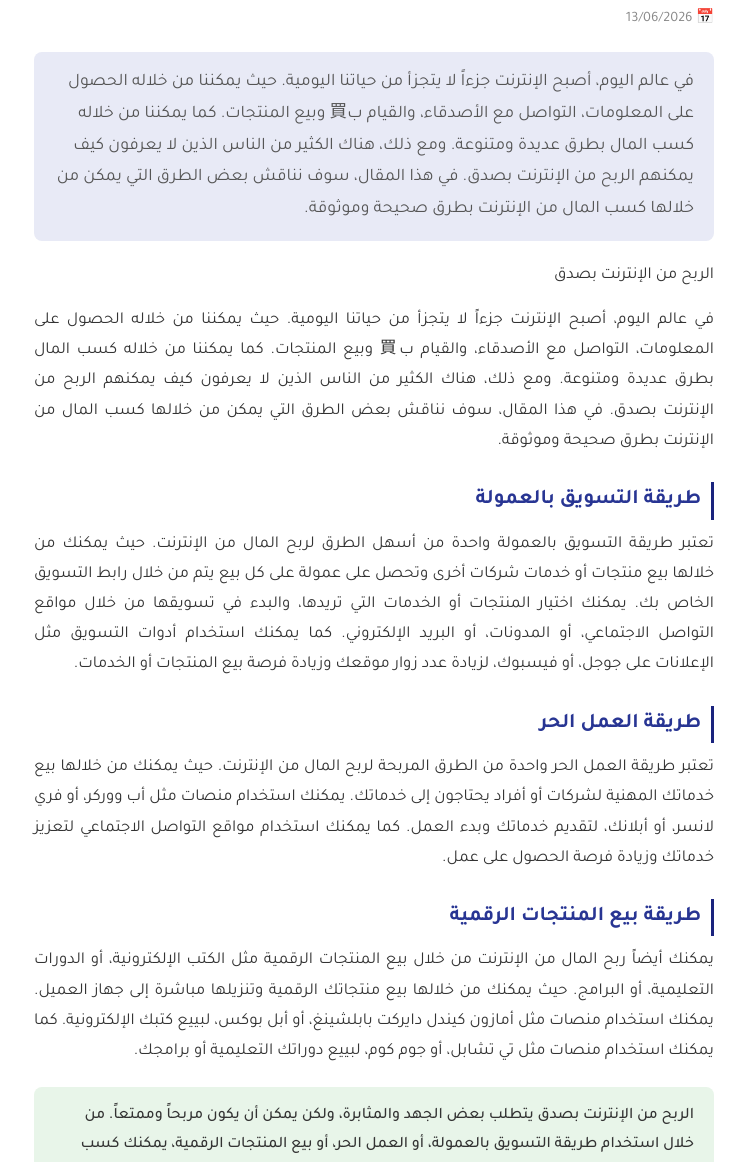
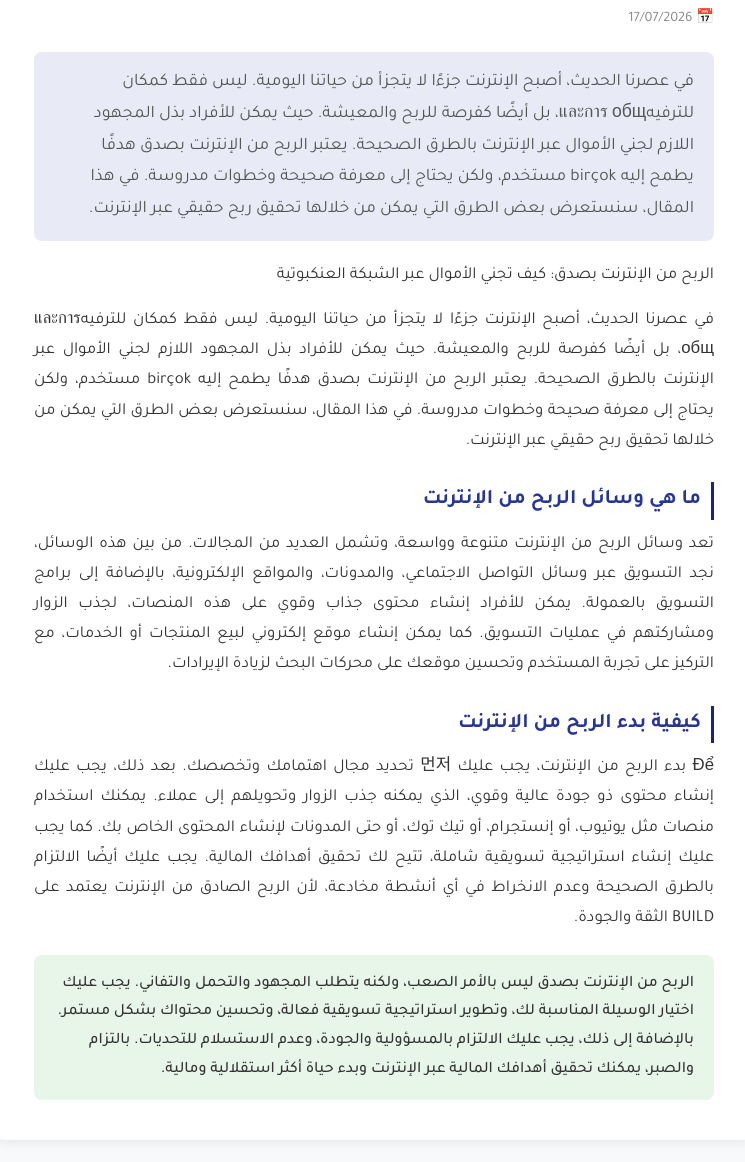
Before and after one commit to bilalakon40/ai-blog-agent, a plain HTML site: page الربح-من-الإنترنت-بصدق.html in a window 1280 px wide. Shown: the part 347-1509 px from the top of the page, without its empty margins (266-1011 px from the left). Drawn offline with Linux system fonts and the light colour scheme.

Commit message:
deploy: 2e27808311d9dd546952d294751de375df3623d4

```diff
--- a/الربح-من-الإنترنت-بصدق.html
+++ b/الربح-من-الإنترنت-بصدق.html
@@ -4,7 +4,7 @@
   <meta charset="UTF-8">
   <meta name="viewport" content="width=device-width, initial-scale=1.0">
   <title>مقال جديد - رؤى المعرفة</title>
-  <meta name="description" content="في عالم اليوم، أصبح الإنترنت جزءاً لا يتجزأ من حياتنا اليومية. حيث يمكننا من خلاله الحصول على المعلومات، التواصل مع الأصدقاء، والقيام ب買 وبيع المنتجات. كما يمكن">
+  <meta name="description" content="في عصرنا الحديث، أصبح الإنترنت جزءًا لا يتجزأ من حياتنا اليومية. ليس فقط كمكان للترفيهและการ общ، بل أيضًا كفرصة للربح والمعيشة. حيث يمكن للأفراد بذل المجهود ال">
   <link rel="preconnect" href="https://fonts.googleapis.com">
   <link href="https://fonts.googleapis.com/css2?family=Tajawal:wght@400;500;700&display=swap" rel="stylesheet">
   <style>
@@ -39,17 +39,15 @@
     <a href="/" class="back-link">← العودة إلى الرئيسية</a>
     <article class="article-card">
       <h1>مقال جديد</h1>
-      <span class="date">📅 13/06/2026</span>
-      <div class="intro">في عالم اليوم، أصبح الإنترنت جزءاً لا يتجزأ من حياتنا اليومية. حيث يمكننا من خلاله الحصول على المعلومات، التواصل مع الأصدقاء، والقيام ب買 وبيع المنتجات. كما يمكننا من خلاله كسب المال بطرق عديدة ومتنوعة. ومع ذلك، هناك الكثير من الناس الذين لا يعرفون كيف يمكنهم الربح من الإنترنت بصدق. في هذا المقال، سوف نناقش بعض الطرق التي يمكن من خلالها كسب المال من الإنترنت بطرق صحيحة وموثوقة.</div>
-      <p>الربح من الإنترنت بصدق</p>
-<p>في عالم اليوم، أصبح الإنترنت جزءاً لا يتجزأ من حياتنا اليومية. حيث يمكننا من خلاله الحصول على المعلومات، التواصل مع الأصدقاء، والقيام ب買 وبيع المنتجات. كما يمكننا من خلاله كسب المال بطرق عديدة ومتنوعة. ومع ذلك، هناك الكثير من الناس الذين لا يعرفون كيف يمكنهم الربح من الإنترنت بصدق. في هذا المقال، سوف نناقش بعض الطرق التي يمكن من خلالها كسب المال من الإنترنت بطرق صحيحة وموثوقة.</p>
-<h2>طريقة التسويق بالعمولة</h2>
-<p>تعتبر طريقة التسويق بالعمولة واحدة من أسهل الطرق لربح المال من الإنترنت. حيث يمكنك من خلالها بيع منتجات أو خدمات شركات أخرى وتحصل على عمولة على كل بيع يتم من خلال رابط التسويق الخاص بك. يمكنك اختيار المنتجات أو الخدمات التي تريدها، والبدء في تسويقها من خلال مواقع التواصل الاجتماعي، أو المدونات، أو البريد الإلكتروني. كما يمكنك استخدام أدوات التسويق مثل الإعلانات على جوجل، أو فيسبوك، لزيادة عدد زوار موقعك وزيادة فرصة بيع المنتجات أو الخدمات.</p>
-<h2>طريقة العمل الحر</h2>
-<p>تعتبر طريقة العمل الحر واحدة من الطرق المربحة لربح المال من الإنترنت. حيث يمكنك من خلالها بيع خدماتك المهنية لشركات أو أفراد يحتاجون إلى خدماتك. يمكنك استخدام منصات مثل أب ووركر، أو فري لانسر، أو أبلانك، لتقديم خدماتك وبدء العمل. كما يمكنك استخدام مواقع التواصل الاجتماعي لتعزيز خدماتك وزيادة فرصة الحصول على عمل.</p>
-<h2>طريقة بيع المنتجات الرقمية</h2>
-<p>يمكنك أيضاً ربح المال من الإنترنت من خلال بيع المنتجات الرقمية مثل الكتب الإلكترونية، أو الدورات التعليمية، أو البرامج. حيث يمكنك من خلالها بيع منتجاتك الرقمية وتنزيلها مباشرة إلى جهاز العميل. يمكنك استخدام منصات مثل أمازون كيندل دايركت بابلشينغ، أو أبل بوكس، لبييع كتبك الإلكترونية. كما يمكنك استخدام منصات مثل تي تشابل، أو جوم كوم، لبييع دوراتك التعليمية أو برامجك.</p>
-      <div class="conclusion">الربح من الإنترنت بصدق يتطلب بعض الجهد والمثابرة، ولكن يمكن أن يكون مربحاً وممتعاً. من خلال استخدام طريقة التسويق بالعمولة، أو العمل الحر، أو بيع المنتجات الرقمية، يمكنك كسب المال من الإنترنت بطرق صحيحة وموثوقة. لذا، لا تتردد في البداية اليوم، واذهب واكتشف فرصك لربح المال من الإنترنت.</div>
+      <span class="date">📅 17/07/2026</span>
+      <div class="intro">في عصرنا الحديث، أصبح الإنترنت جزءًا لا يتجزأ من حياتنا اليومية. ليس فقط كمكان للترفيهและการ общ، بل أيضًا كفرصة للربح والمعيشة. حيث يمكن للأفراد بذل المجهود اللازم لجني الأموال عبر الإنترنت بالطرق الصحيحة. يعتبر الربح من الإنترنت بصدق هدفًا يطمح إليه birçok مستخدم، ولكن يحتاج إلى معرفة صحيحة وخطوات مدروسة. في هذا المقال، سنستعرض بعض الطرق التي يمكن من خلالها تحقيق ربح حقيقي عبر الإنترنت.</div>
+      <p>الربح من الإنترنت بصدق: كيف تجني الأموال عبر الشبكة العنكبوتية</p>
+<p>في عصرنا الحديث، أصبح الإنترنت جزءًا لا يتجزأ من حياتنا اليومية. ليس فقط كمكان للترفيهและการ общ، بل أيضًا كفرصة للربح والمعيشة. حيث يمكن للأفراد بذل المجهود اللازم لجني الأموال عبر الإنترنت بالطرق الصحيحة. يعتبر الربح من الإنترنت بصدق هدفًا يطمح إليه birçok مستخدم، ولكن يحتاج إلى معرفة صحيحة وخطوات مدروسة. في هذا المقال، سنستعرض بعض الطرق التي يمكن من خلالها تحقيق ربح حقيقي عبر الإنترنت.</p>
+<h2>ما هي وسائل الربح من الإنترنت</h2>
+<p>تعد وسائل الربح من الإنترنت متنوعة وواسعة، وتشمل العديد من المجالات. من بين هذه الوسائل، نجد التسويق عبر وسائل التواصل الاجتماعي، والمدونات، والمواقع الإلكترونية، بالإضافة إلى برامج التسويق بالعمولة. يمكن للأفراد إنشاء محتوى جذاب وقوي على هذه المنصات، لجذب الزوار ومشاركتهم في عمليات التسويق. كما يمكن إنشاء موقع إلكتروني لبيع المنتجات أو الخدمات، مع التركيز على تجربة المستخدم وتحسين موقعك على محركات البحث لزيادة الإيرادات.</p>
+<h2>كيفية بدء الربح من الإنترنت</h2>
+<p>Để بدء الربح من الإنترنت، يجب عليك 먼저 تحديد مجال اهتمامك وتخصصك. بعد ذلك، يجب عليك إنشاء محتوى ذو جودة عالية وقوي، الذي يمكنه جذب الزوار وتحويلهم إلى عملاء. يمكنك استخدام منصات مثل يوتيوب، أو إنستجرام، أو تيك توك، أو حتى المدونات لإنشاء المحتوى الخاص بك. كما يجب عليك إنشاء استراتيجية تسويقية شاملة، تتيح لك تحقيق أهدافك المالية. يجب عليك أيضًا الالتزام بالطرق الصحيحة وعدم الانخراط في أي أنشطة مخادعة، لأن الربح الصادق من الإنترنت يعتمد على BUILD الثقة والجودة.</p>
+      <div class="conclusion">الربح من الإنترنت بصدق ليس بالأمر الصعب، ولكنه يتطلب المجهود والتحمل والتفاني. يجب عليك اختيار الوسيلة المناسبة لك، وتطوير استراتيجية تسويقية فعالة، وتحسين محتواك بشكل مستمر. بالإضافة إلى ذلك، يجب عليك الالتزام بالمسؤولية والجودة، وعدم الاستسلام للتحديات. بالتزام والصبر، يمكنك تحقيق أهدافك المالية عبر الإنترنت وبدء حياة أكثر استقلالية ومالية.</div>
     </article>
     <div class="ad-placeholder">📢 إعلان Google AdSense (أضف رمز الإعلان هنا لاحقاً)</div>
   </div>
```
Also changed, not shown: index.html (+3 -3 lines).
